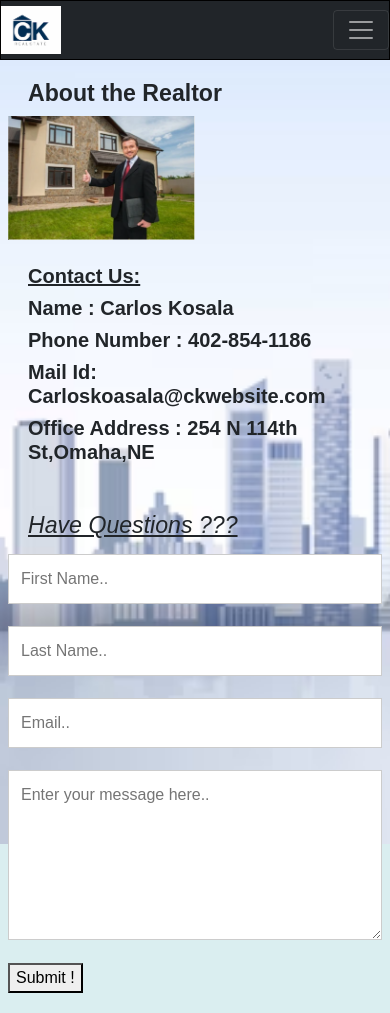
After one commit to MansiKamthan/MSD-Project, a Django app: page /profile/ in a window 390 px wide. The commit adds this page. Run offline with Django 3.2, Linux system fonts and the light colour scheme; some libraries are stand-ins or nearby versions.

Commit message:
profile page added

```diff
--- a/home/urls.py
+++ b/home/urls.py
@@ -1,5 +1,5 @@
 from django.urls import path, re_path
-from .views import login_view, logout_view, register_view, home_view, event_view
+from .views import login_view, logout_view, register_view, home_view, event_view, profile_view
 from django.conf import settings
 from django.conf.urls.static import static
 
@@ -10,6 +10,7 @@ urlpatterns = [
     path('logout/', logout_view, name='logout'),
     path('register/', register_view, name='register'),
     path('event/', event_view, name='event'),
+    path('profile/', profile_view, name='profile'),
     path('', home_view, name='home'),
 ]
 
--- a/home/views.py
+++ b/home/views.py
@@ -55,3 +55,7 @@ def home_view(request):
 
 def event_view(request):
     return render(request, 'event.html')
+
+
+def profile_view(request):
+    return render(request, 'profile.html')
--- a/templates/base.html
+++ b/templates/base.html
@@ -33,7 +33,7 @@
                     <a class="nav-link" href="#">Search</a>
                 </li>
                 <li class="nav-item">
-                    <a class="nav-link" href="#">Profile</a>
+                    <a class="nav-link" href="{% url 'home:profile' %}">Profile</a>
                 </li>
                 <li class="nav-item">
                     <a class="nav-link" href="{% url 'home:event' %}">Events</a>
--- /dev/null
+++ b/templates/profile.html
@@ -0,0 +1,112 @@
+{% extends 'base.html' %}
+{% load static %}
+{% block content %}
+<!DOCTYPE html>
+<html>
+<head>
+<meta name="viewport" content="width=device-width, initial-scale=1">
+<style>
+body {
+  font-family: Arial, Helvetica, sans-serif;
+}
+
+* {
+  box-sizing: border-box;
+}
+
+/* Style inputs */
+input[type=text], select, textarea {
+  width: 100%;
+  padding: 12px;
+  border: 1px solid #ccc;
+  margin-top: 6px;
+  margin-bottom: 16px;
+  resize: vertical;
+}
+
+input[type=submit] {
+  background-color: #04AA6D;
+  color: white;
+  padding: 12px 20px;
+  border: none;
+  cursor: pointer;
+}
+
+input[type=submit]:hover {
+  background-color: #45a049;
+}
+
+/* Style the container/contact section */
+.container {
+  border-radius: 5px;
+  background-color: #f2f2f2;
+  padding: 10px;
+}
+
+/* Create two columns that float next to eachother */
+.column {
+  float: left;
+  width: 50%;
+  margin-top: 6px;
+  padding: 20px;
+}
+
+/* Clear floats after the columns */
+.row:after {
+  content: "";
+  display: table;
+  clear: both;
+}
+
+/* Responsive layout - when the screen is less than 600px wide, make the two columns stack on top of each other instead of next to each other */
+@media screen and (max-width: 600px) {
+  .column, input[type=submit] {
+    width: 100%;
+    margin-top: 0;
+  }
+}
+h3{
+margin-left:20px;}
+h5{
+margin-left:20px;}
+
+</style>
+</head>
+<body background="bg.png">
+  <div style="text-align:right">
+  </div>
+  <div class="row">
+    <div class="column">
+	<h3> <b>About the Realtor </b></h3>
+      <img src="{% static 'img/carlos.png' %}" style="width:50%";"height:50%">
+	  <br> </br>
+	  <h5> <b> <u>Contact Us: </b> </u> </h5>
+	  <h5><b> Name : Carlos Kosala </b> </h5>
+	  <h5> <b> Phone Number : 402-854-1186 </b> </h5>
+      <h5> <b> Mail Id: Carloskoasala@ckwebsite.com </b> </h5>
+      <h5> <b> Office Address : 254 N 114th St,Omaha,NE </b> </h5>
+    </div>
+    <div class="column">
+	<h3> <u> <i> Have Questions ??? </i> </u> </h3>
+
+
+        <input type="text" id="fname" name="firstname" placeholder="First Name..">
+
+        <input type="text" id="lname" name="lastname" placeholder="Last Name..">
+
+        <input type="text" name="Email" placeholder="Email..">
+
+        <textarea id="subject" name="subject" placeholder="Enter your message here.." style="height:170px"></textarea>
+        <button type="button" onclick="alert('Thanks we will reach out you soon ....')">Submit ! </button>
+
+    </div>
+</div>
+
+
+
+</body>
+</html>
+
+</body>
+</html>
+{% endblock %}
```
Also changed, not shown: home/static/img/carlos.png (added).
